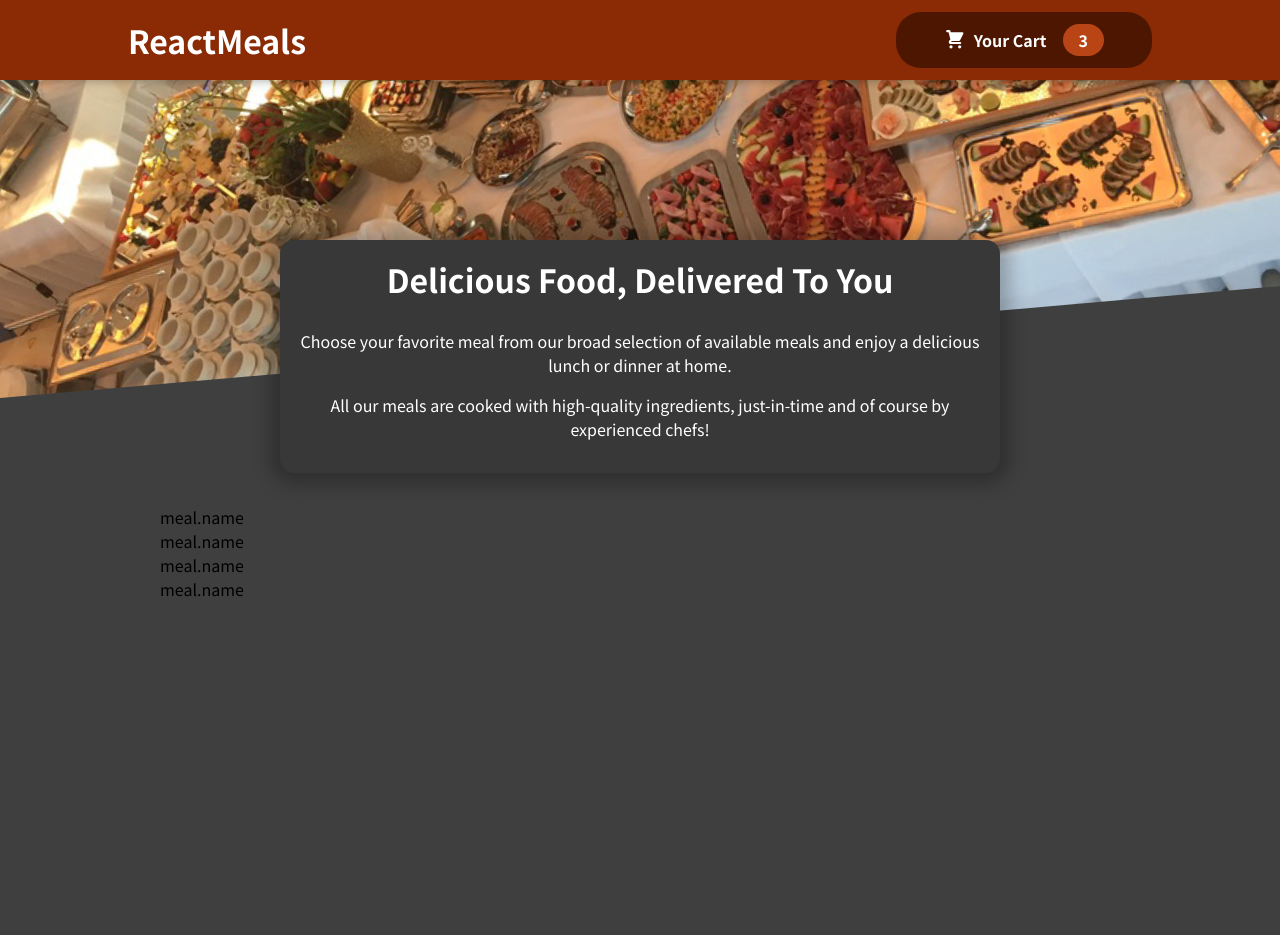
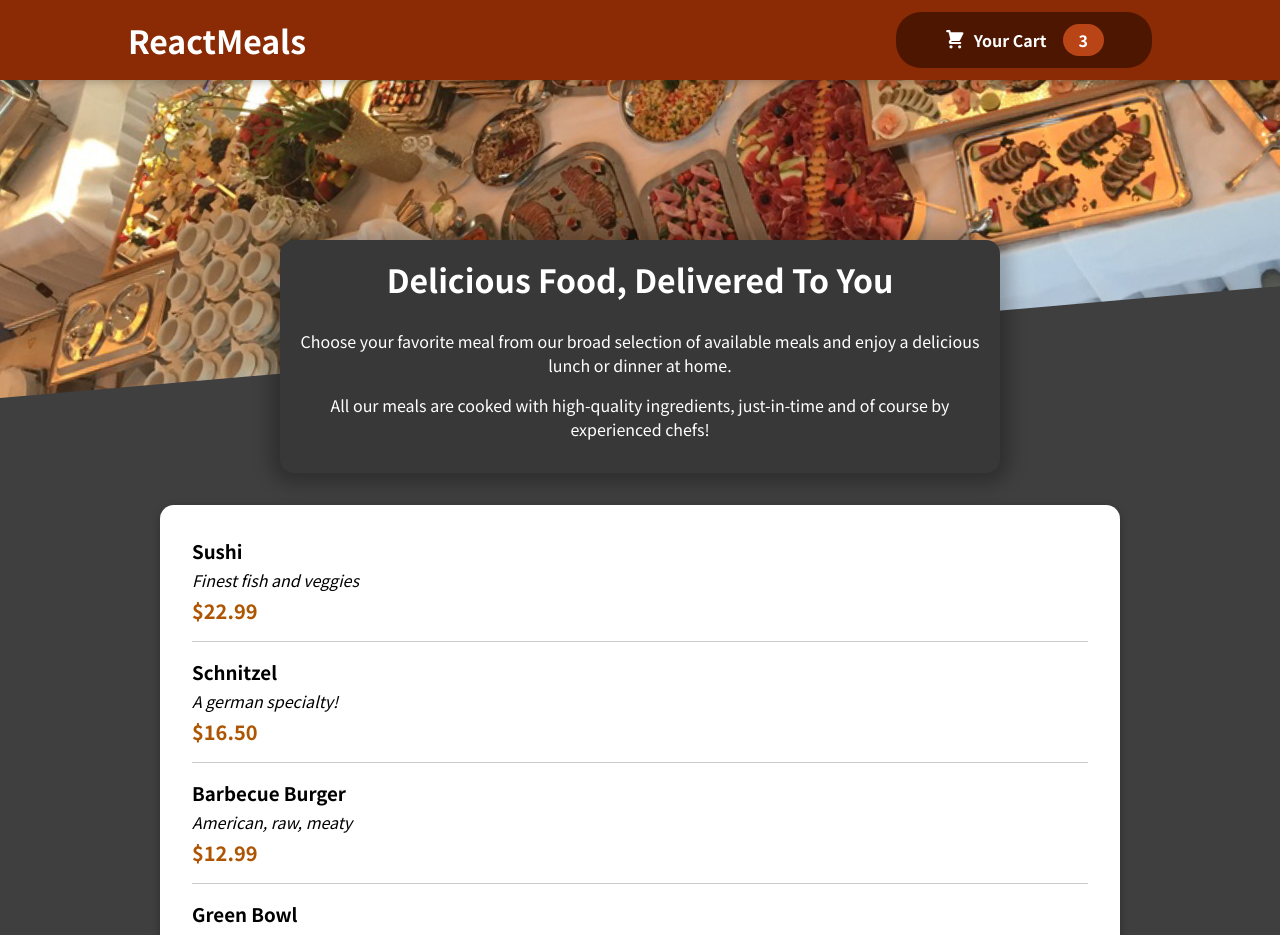
Before and after one commit to danilocsf/react-complete-guide-code, a React (Create React App) app: page / in a window 1280 px wide. Shown: the top 935 px of the page. Before the commit the page ends 800 px from the top, so only its background shows below. Built offline with nearby package versions, Linux system fonts and the light colour scheme.

Commit message:
Adding Individual Meal Items & Displaying Them

```diff
--- a/src/components/Meals/AvailableMeals.js
+++ b/src/components/Meals/AvailableMeals.js
@@ -1,4 +1,6 @@
+import Card from '../UI/Card';
 import classes from './AvailableMeals.module.css';
+import MealItem from './MealItem/MealItem';
 
 const DUMMY_MEALS = [
     {
@@ -28,10 +30,18 @@
 ];
 
 const AvailableMeals = () => {
-    const mealsList = DUMMY_MEALS.map(meal => <li>meal.name</li>);
+    const mealsList = DUMMY_MEALS.map((meal) => (
+        <MealItem
+            key={meal.id}
+            name={meal.name}
+            description={meal.description}
+            price={meal.price} />
+    ));
     return <section className={classes.meals}>
         <ul>
+            <Card>
                 {mealsList}
+            </Card>
         </ul>
     </section>
 };
--- /dev/null
+++ b/src/components/Meals/MealItem/MealItem.js
@@ -0,0 +1,15 @@
+import classes from './MealItem.module.css';
+
+const MealItem = (props) => {
+    const price = `$${props.price.toFixed(2)}`;
+    return <li className={classes.meal}>
+            <div>
+                <h3>{props.name}</h3>
+                <div className={classes.description}>{props.description}</div>
+                <div className={classes.price}>{price}</div>
+            </div>
+            <div></div>
+        </li>
+}
+
+export default MealItem;
--- /dev/null
+++ b/src/components/Meals/MealItem/MealItem.module.css
@@ -0,0 +1,22 @@
+.meal {
+    display: flex;
+    justify-content: space-between;
+    margin: 1rem;
+    padding-bottom: 1rem;
+    border-bottom: 1px solid #ccc;
+  }
+
+  .meal h3 {
+    margin: 0 0 0.25rem 0;
+  }
+
+  .description {
+    font-style: italic;
+  }
+
+  .price {
+    margin-top: 0.25rem;
+    font-weight: bold;
+    color: #ad5502;
+    font-size: 1.25rem;
+  }
--- /dev/null
+++ b/src/components/Meals/MealItem/MealItemForm.js
@@ -0,0 +1,5 @@
+const MealItemForm = (props) => {
+
+}
+
+export default MealItemForm;
--- /dev/null
+++ b/src/components/UI/Card.js
@@ -0,0 +1,7 @@
+import classes from './Card.module.css';
+
+const Card = props => {
+    return <div className={classes.card}>{props.children}</div>
+}
+
+export default Card;
--- /dev/null
+++ b/src/components/UI/Card.module.css
@@ -0,0 +1,6 @@
+.card {
+    padding: 1rem;
+    box-shadow: 0 2px 8px rgba(0, 0, 0, 0.25);
+    border-radius: 14px;
+    background-color: white;
+  }
```
Lines whose indentation alone changed are shown as unchanged.
